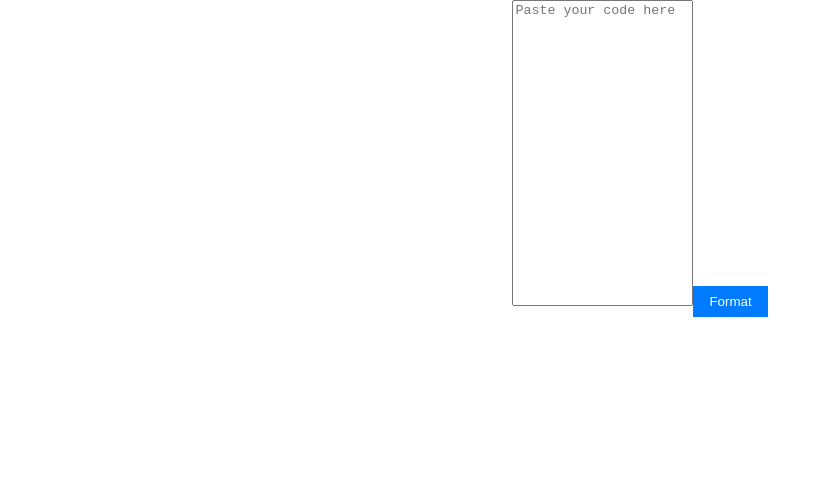
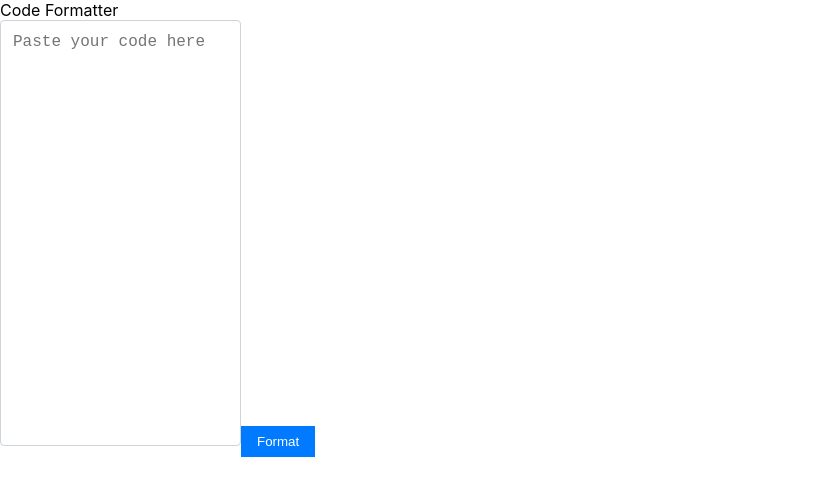
Before and after one commit to puppe1990/code-amazing-tools, a React (Create React App) app: page / in a window 1280 px wide. Shown: the top 496 px of the page, without its empty margins (0-831 px from the left). Built offline with nearby package versions, Linux system fonts and the light colour scheme.

Commit message:
improve design

```diff
--- a/src/App.js
+++ b/src/App.js
@@ -1,38 +1,42 @@
-import { useState } from "react";
-import { CopyToClipboard } from "react-copy-to-clipboard";
-import { FaCopy } from "react-icons/fa";
-import { Prism as SyntaxHighlighter } from "react-syntax-highlighter";
-import { darcula } from "react-syntax-highlighter/dist/esm/styles/prism";
-import prettier from "prettier/standalone";
-import babelParser from "prettier/parser-babel";
-import { Form, Container, Row, Col } from "react-bootstrap";
-import "./CodeFormatter.css";
+import { useState } from 'react';
+import { CopyToClipboard } from 'react-copy-to-clipboard';
+import { FaCopy } from 'react-icons/fa';
+import { Prism as SyntaxHighlighter } from 'react-syntax-highlighter';
+import { darcula } from 'react-syntax-highlighter/dist/esm/styles/prism';
+import prettier from 'prettier/standalone';
+import babelParser from 'prettier/parser-babel';
+import { Form, Container, Row, Col, Navbar } from 'react-bootstrap';
+import './CodeFormatter.css';
 
 function CodeFormatter() {
-  const [code, setCode] = useState("");
-  const [formattedCode, setFormattedCode] = useState("");
+  const [code, setCode] = useState('');
+  const [formattedCode, setFormattedCode] = useState('');
 
   function handleChange(event) {
     setCode(event.target.value);
   }
 
   function handleCopy() {
-    alert("Code copied to clipboard!");
+    alert('Code copied to clipboard!');
   }
 
   function handleFormat() {
     // Use Prettier to format the code and update the formattedCode state
     const formatted = prettier.format(code, {
-      parser: "babel",
+      parser: 'babel',
       plugins: [babelParser],
     });
     setFormattedCode(formatted);
   }
 
   return (
-    <Container className="code-formatter-container">
+    <div className="code-formatter-container">
+      <Navbar bg="dark" variant="dark">
+        <Navbar.Brand>Code Formatter</Navbar.Brand>
+      </Navbar>
+      <Container>
         <Row className="justify-content-center">
-        <Col md={6}>
+          <Col md={8}>
             <Form.Control
               as="textarea"
               value={code}
@@ -47,23 +51,20 @@ function CodeFormatter() {
         </Row>
         {formattedCode && (
           <Row className="mt-3 justify-content-center">
-          <Col md={6}>
+            <Col md={8}>
               <CopyToClipboard text={formattedCode} onCopy={handleCopy}>
                 <button className="code-formatter-button mb-3">
                   <FaCopy /> Copy to Clipboard
                 </button>
               </CopyToClipboard>
-            <SyntaxHighlighter
-              language="javascript"
-              style={darcula}
-              className="code-formatter-syntax"
-            >
+              <SyntaxHighlighter language="javascript" style={darcula} className="code-formatter-syntax">
                 {formattedCode}
               </SyntaxHighlighter>
             </Col>
           </Row>
         )}
       </Container>
+    </div>
   );
 }
 
--- a/src/CodeFormatter.css
+++ b/src/CodeFormatter.css
@@ -2,11 +2,14 @@
   height: 100vh;
   display: flex;
   flex-direction: column;
-  align-items: center;
 }
 
 .code-formatter-textarea {
-  height: 300px;
+  height: 400px;
+  font-size: 16px;
+  padding: 12px;
+  border: 1px solid #ced4da;
+  border-radius: 0.25rem;
   resize: none;
 }
 
```
Lines whose indentation alone changed are shown as unchanged.
